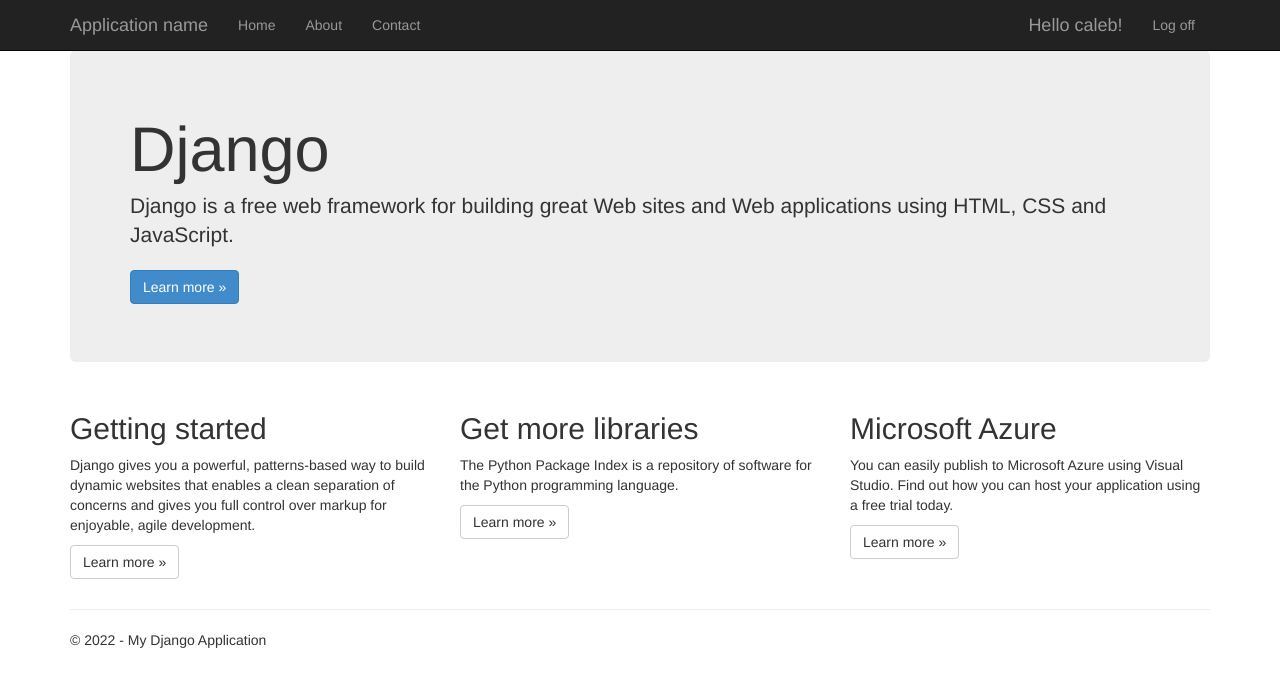
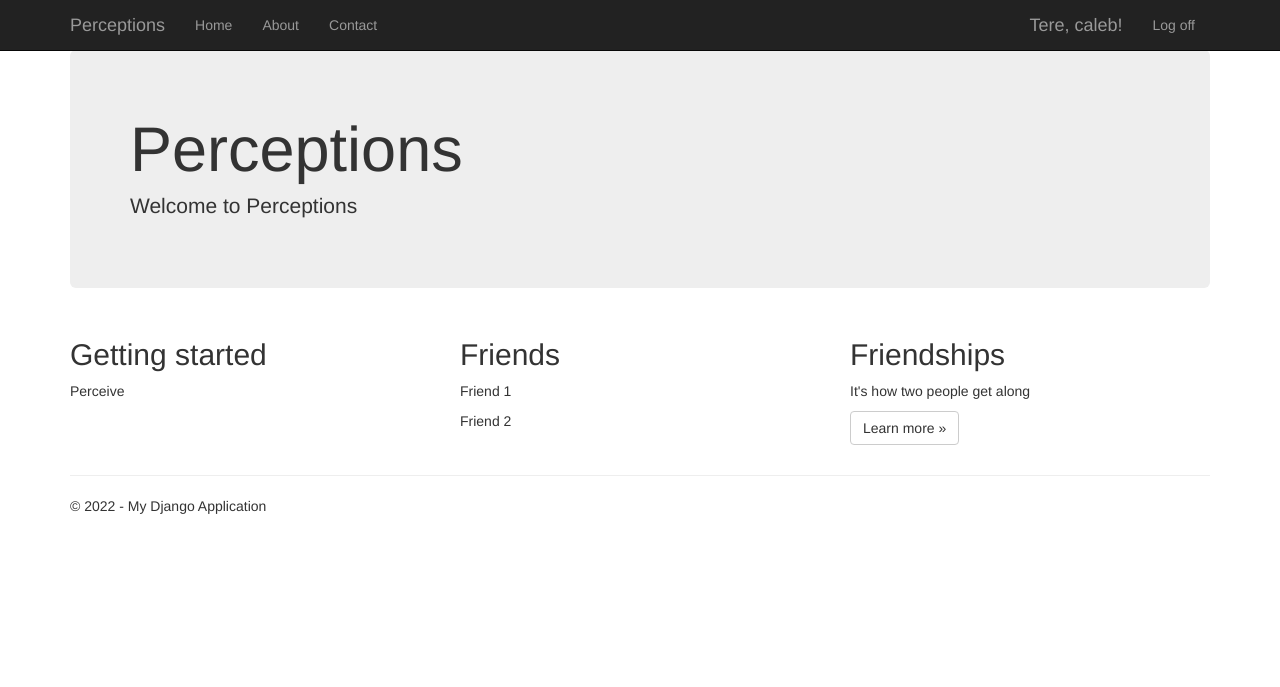
Before and after one commit to lebruss/Django-Perceptions, a Django app: page / in a window 1280 px wide. Shown: the top 687 px of the page. Run offline with Django 3.2, Linux system fonts and the light colour scheme; a user stored in the database is signed in; some libraries are stand-ins or nearby versions.

Commit message:
I added flavor text. Next I need to figure out how to manage users

```diff
--- a/app/templates/app/about.html
+++ b/app/templates/app/about.html
@@ -5,6 +5,6 @@
 <h2>{{ title }}.</h2>
 <h3>{{ message }}</h3>
 
-<p>Use this area to provide additional information.</p>
+<p>This computer application simulates friendships.</p>
 
 {% endblock %}
--- a/app/templates/app/index.html
+++ b/app/templates/app/index.html
@@ -3,30 +3,26 @@
 {% block content %}
 
 <div class="jumbotron">
-    <h1>Django</h1>
-    <p class="lead">Django is a free web framework for building great Web sites and Web applications using HTML, CSS and JavaScript.</p>
-    <p><a href="https://www.djangoproject.com/" class="btn btn-primary btn-large">Learn more &raquo;</a></p>
+    <h1>Perceptions</h1>
+    <p class="lead">Welcome to Perceptions</p>
 </div>
 
 <div class="row">
     <div class="col-md-4">
         <h2>Getting started</h2>
         <p>
-            Django gives you a powerful, patterns-based way to build dynamic websites that
-            enables a clean separation of concerns and gives you full control over markup
-            for enjoyable, agile development.
+            Perceive
         </p>
-        <p><a class="btn btn-default" href="https://djangobook.com/django-tutorials/">Learn more &raquo;</a></p>
     </div>
     <div class="col-md-4">
-        <h2>Get more libraries</h2>
-        <p>The Python Package Index is a repository of software for the Python programming language.</p>
-        <p><a class="btn btn-default" href="https://pypi.org/">Learn more &raquo;</a></p>
+        <h2>Friends</h2>
+        <p>Friend 1</p>
+        <p>Friend 2</p>
     </div>
     <div class="col-md-4">
-        <h2>Microsoft Azure</h2>
-        <p>You can easily publish to Microsoft Azure using Visual Studio. Find out how you can host your application using a free trial today.</p>
-        <p><a class="btn btn-default" href="http://azure.microsoft.com">Learn more &raquo;</a></p>
+        <h2>Friendships</h2>
+        <p>It's how two people get along</p>
+        <p><a class="btn btn-default" href="https://en.wikipedia.org/wiki/Friendship">Learn more &raquo;</a></p>
     </div>
 </div>
 
--- a/app/templates/app/layout.html
+++ b/app/templates/app/layout.html
@@ -3,7 +3,7 @@
 <head>
     <meta charset="utf-8" />
     <meta name="viewport" content="width=device-width, initial-scale=1.0">
-    <title>{{ title }} - My Django Application</title>
+    <title>{{ title }} Perceptions</title>
     {% load staticfiles %}
     <link rel="stylesheet" type="text/css" href="{% static 'app/content/bootstrap.min.css' %}" />
     <link rel="stylesheet" type="text/css" href="{% static 'app/content/site.css' %}" />
@@ -19,7 +19,7 @@
                     <span class="icon-bar"></span>
                     <span class="icon-bar"></span>
                 </button>
-                <a href="/" class="navbar-brand">Application name</a>
+                <a href="/" class="navbar-brand">Perceptions</a>
             </div>
             <div class="navbar-collapse collapse">
                 <ul class="nav navbar-nav">
--- a/app/templates/app/loginpartial.html
+++ b/app/templates/app/loginpartial.html
@@ -2,7 +2,7 @@
 <form id="logoutForm" action="/logout/" method="post" class="navbar-right">
     {% csrf_token %}
     <ul class="nav navbar-nav navbar-right">
-        <li><span class="navbar-brand">Hello {{ user.username }}!</span></li>
+        <li><span class="navbar-brand">Tere, {{ user.username }}!</span></li>
         <li><a href="javascript:document.getElementById('logoutForm').submit()">Log off</a></li>
     </ul>
 </form>
```
Also changed, not shown: app/templates/app/contact.html (+4 -5 lines), db.sqlite3.
